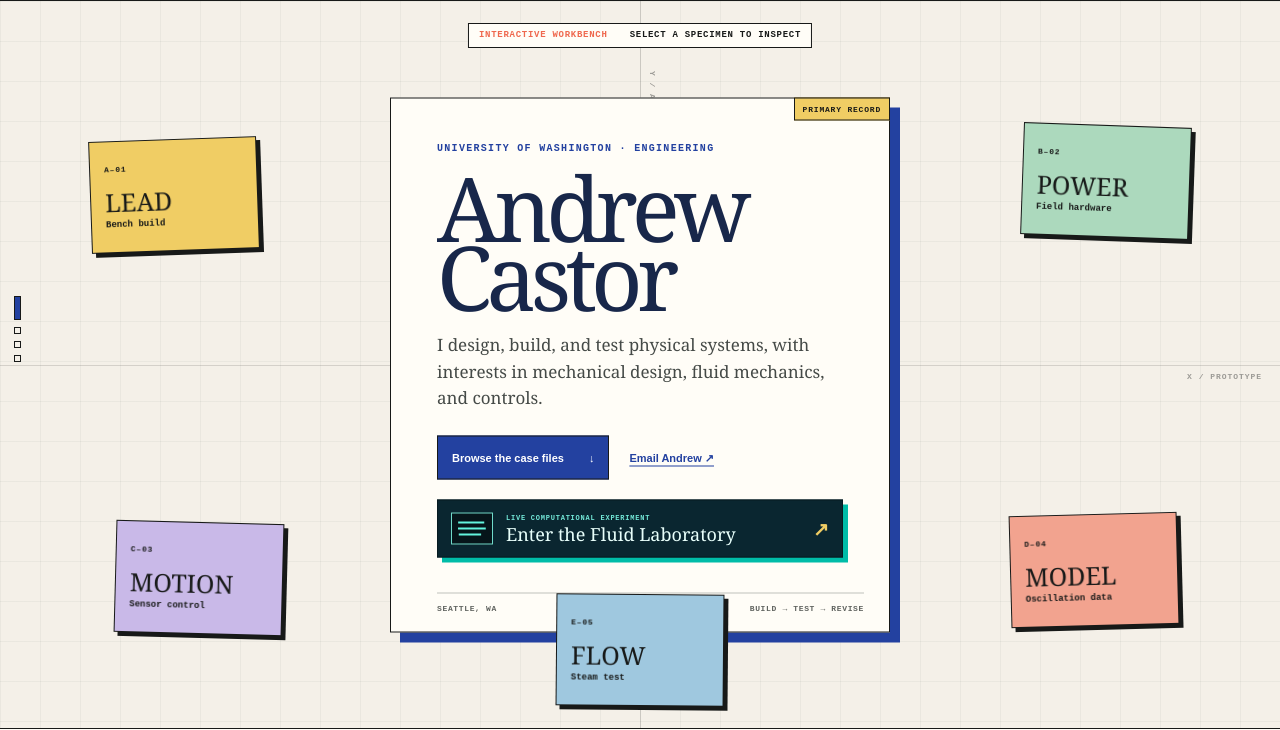
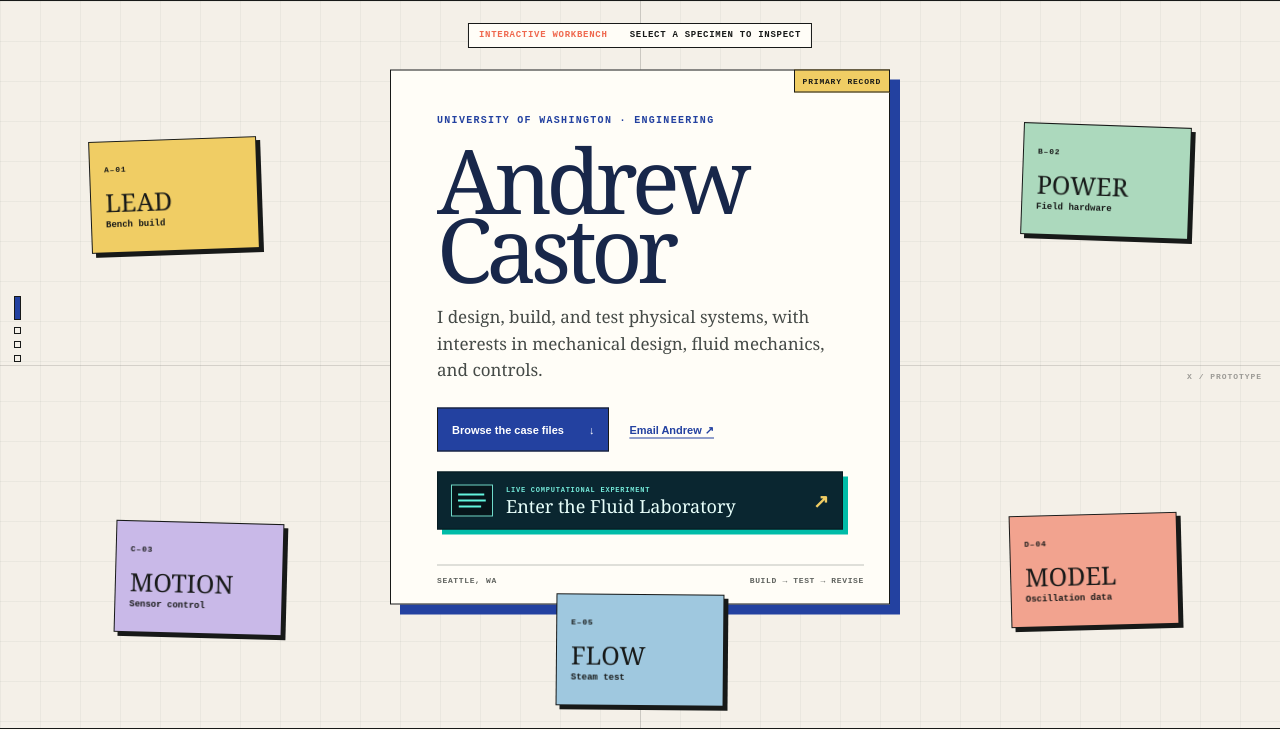
Before and after one commit to castor-andrew/andrew-castor-portfolio, a plain HTML site: page index.html in a window 1280 px wide. Shown: the part 71-801 px from the top of the page. Drawn offline with Linux system fonts and the light colour scheme.

Commit message:
Raise homepage identity card for flow control clearance

```diff
--- a/style.css
+++ b/style.css
@@ -97,7 +97,7 @@ footer { background: var(--ink); color: white; }.footer-inner { min-height: 66px
 @media (prefers-reduced-motion: reduce) { html { scroll-behavior: auto; } *, *::before, *::after { transition-duration: .01ms !important; animation-duration: .01ms !important; } }
 
 /* Featured interactive laboratory entry */
-.identity-card { min-height:535px; }
+.identity-card { min-height:535px; transform:translate(-50%, calc(-50% - 28px)); }
 .lab-launch { position: relative; display: grid; grid-template-columns: 42px 1fr auto; gap: 13px; align-items: center; margin-top: 20px; padding: 12px 13px; overflow: hidden; border: 1px solid #071b21; background: #0a2630; color: #e8fffb; box-shadow: 5px 5px 0 #00bca8; text-decoration: none; transition: transform .18s, box-shadow .18s; }
 .lab-launch::after { content: ""; position: absolute; inset: 0; transform: translateX(-110%); background: linear-gradient(105deg, transparent 35%, #65ffe42c 50%, transparent 65%); transition: transform .55s ease; }
 .lab-launch:hover, .lab-launch:focus-visible { transform: translate(-3px,-3px); box-shadow: 9px 9px 0 var(--yellow); outline: 2px solid var(--cobalt); outline-offset: 3px; }
@@ -106,4 +106,5 @@ footer { background: var(--ink); color: white; }.footer-inner { min-height: 66px
 .lab-launch-mark { position: relative; display: grid; height: 32px; align-content: center; gap: 4px; border: 1px solid #70daca; background: #06151a; padding: 6px; }.lab-launch-mark i { display: block; height: 2px; transform-origin: center; background: #63f4dd; animation: lab-wave 1.8s ease-in-out infinite; }.lab-launch-mark i:nth-child(2){animation-delay:-.3s}.lab-launch-mark i:nth-child(3){animation-delay:-.6s}
 .fluid-case-row { --case-accent:#83ddd0 !important; }.fluid-case-row i { color:#087e72; }
 @keyframes lab-wave { 0%,100%{transform:scaleX(.45) translateX(-7px)} 50%{transform:scaleX(1) translateX(0)} }
+@media(max-width:1000px){.identity-card{transform:none}}
 @media(max-width:680px){.identity-card{min-height:570px}}
```
